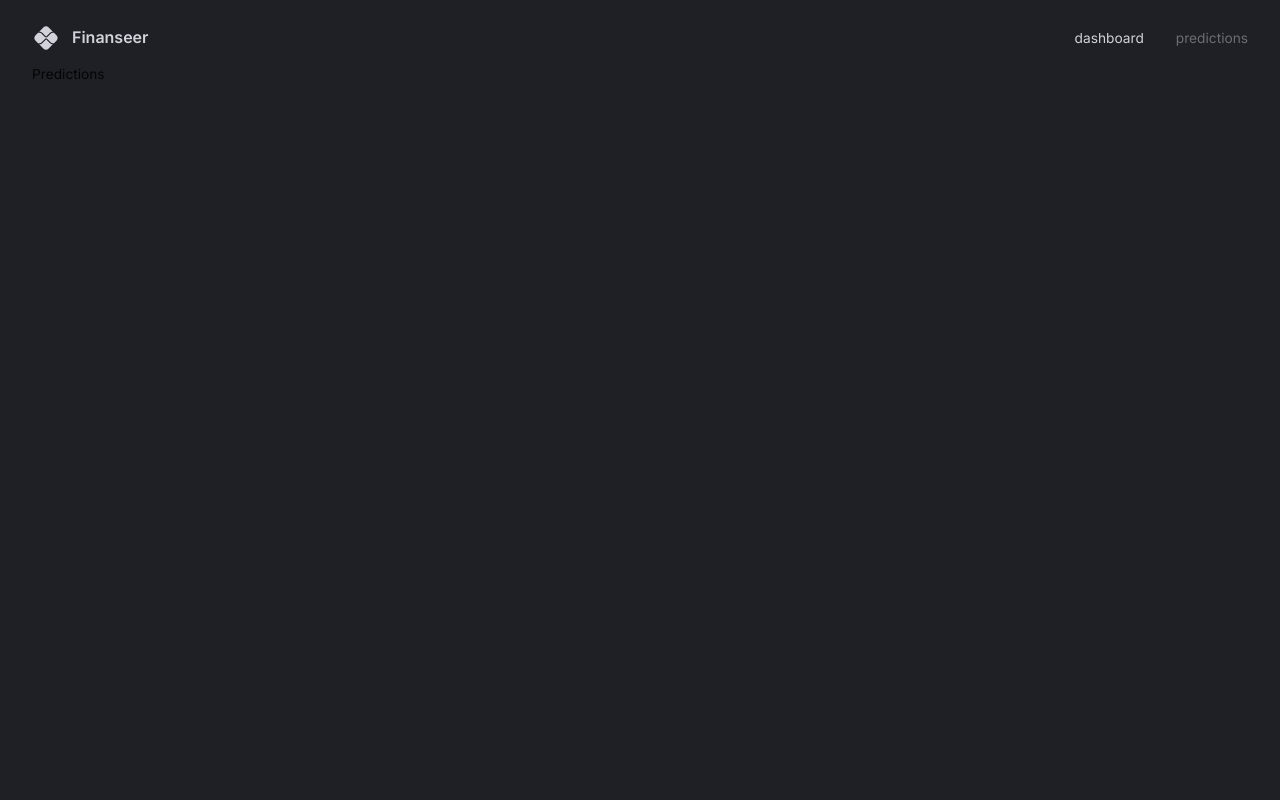
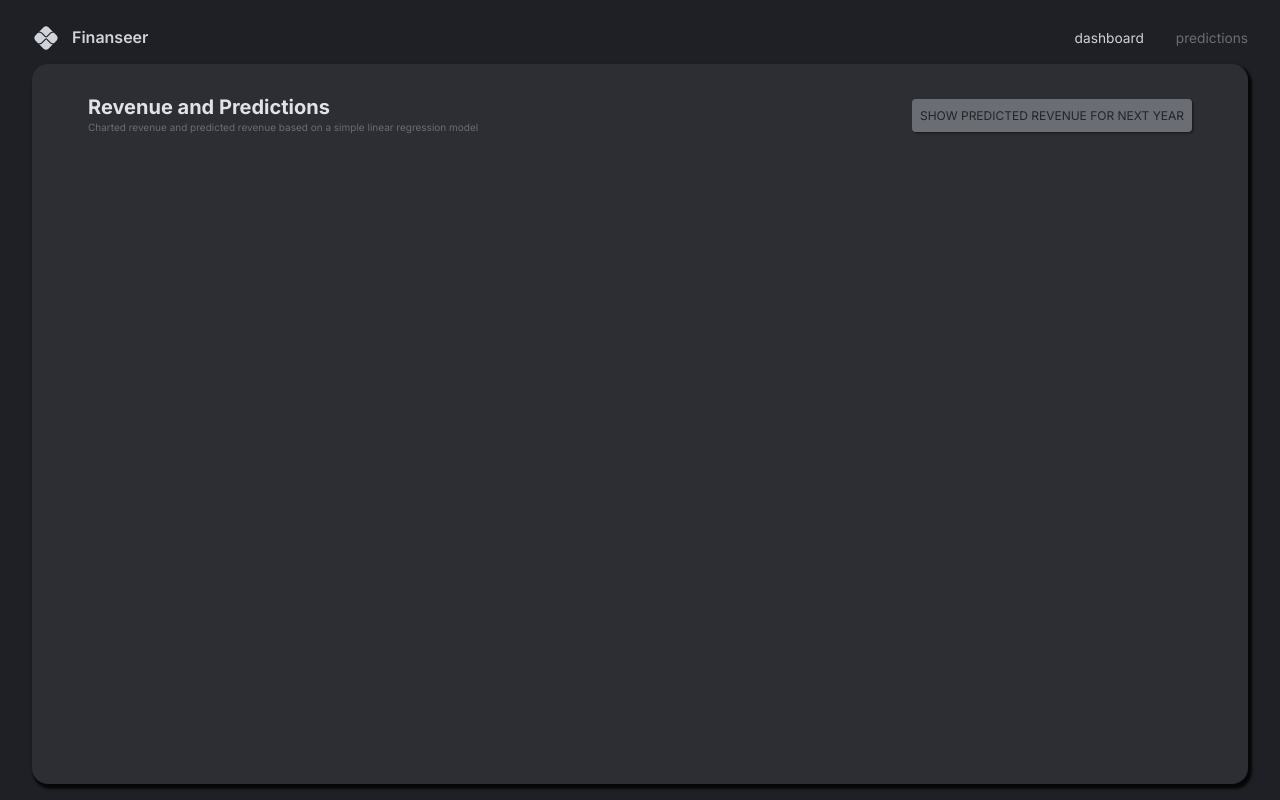
Before and after one commit to FrancoTr/client, a React app: page /predictions in a window 1280 px wide. Built offline with nearby package versions, Linux system fonts and the light colour scheme; no server answers; the HTML template or start-up script is replaced by a standard one.

Commit message:
Add title and show predictions button

```diff
--- a/src/scenes/predictions/index.tsx
+++ b/src/scenes/predictions/index.tsx
@@ -1,6 +1,9 @@
 import React, { useState } from "react";
-import { useTheme } from "@mui/material";
+import { useTheme, Box, Typography, Button } from "@mui/material";
 import { useGetKpisQuery } from "@/state/api";
+import DashboardBox from "@/components/DashboardBox";
+import FlexBetween from "@/components/FlexBetween";
+
 type Props = {};
 
 const Predictions = (props: Props) => {
@@ -8,7 +11,28 @@
   const [isPredictions, setIsPredictions] = useState(false);
   const { data: lpiData } = useGetKpisQuery();
 
-  return <div>Predictions</div>;
+  return (
+    <DashboardBox width='100%' height='100%' p='1rem' overflow='hidden'>
+      <FlexBetween m='1rem 2.5rem' gap='0.3rem'>
+        <Box>
+          <Typography variant='h3'>Revenue and Predictions</Typography>
+          <Typography variant='h6'>
+            Charted revenue and predicted revenue based on a simple linear regression model
+          </Typography>
+        </Box>
+        <Button
+          onClick={() => setIsPredictions(!isPredictions)}
+          sx={{
+            color: palette.grey[900],
+            backgroundColor: palette.grey[700],
+            boxShadow: "0.1rem 0.1rem 0.1rem rgba(0,0,0,.4)",
+          }}
+        >
+          Show Predicted Revenue for Next Year
+        </Button>
+      </FlexBetween>
+    </DashboardBox>
+  );
 };
 
 export default Predictions;
```
